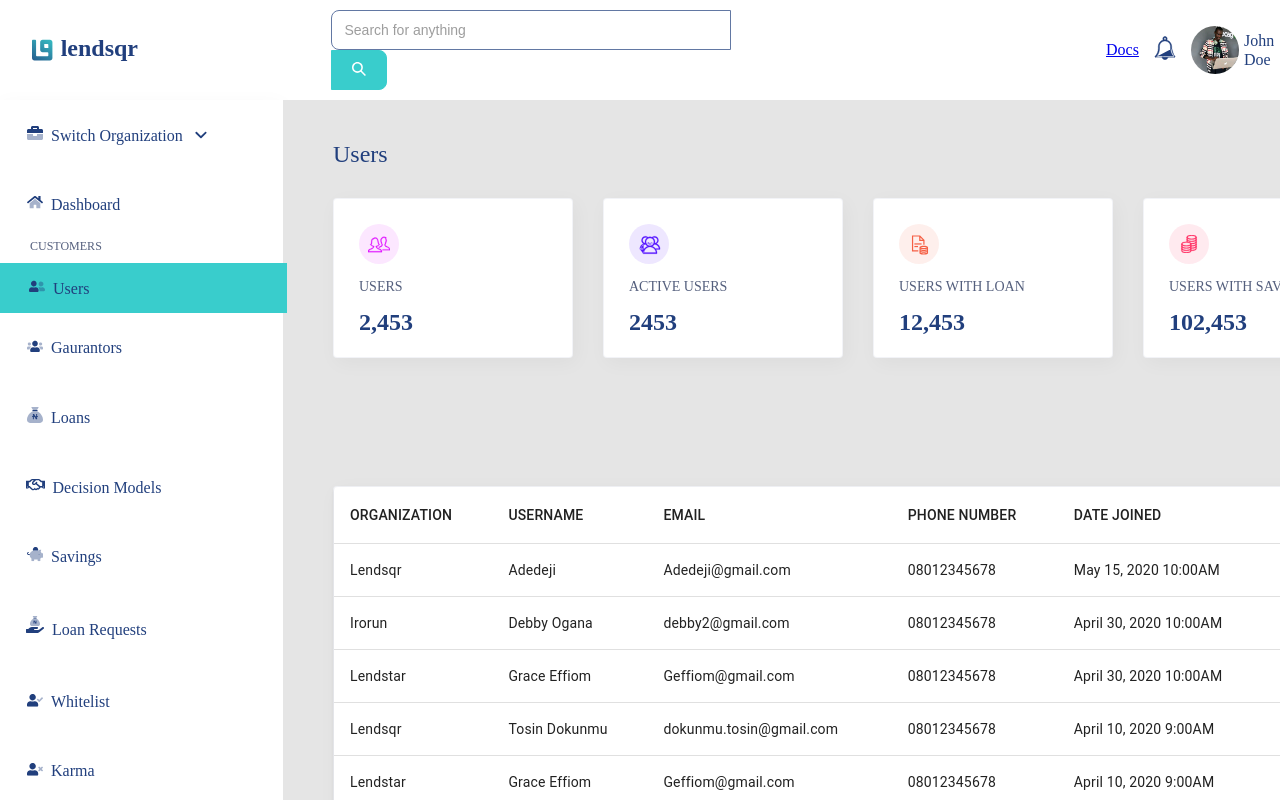
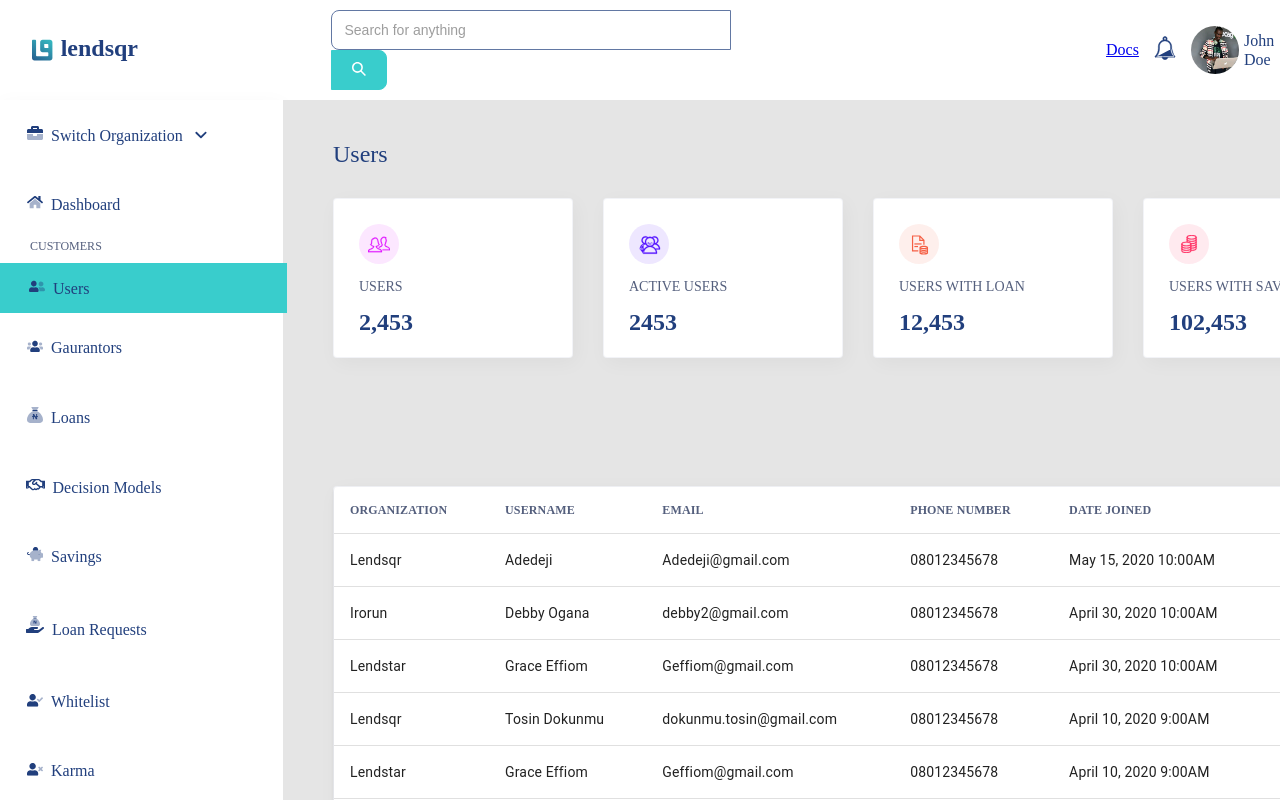
Before and after one commit to Danny4life/lendsqr, a React (Create React App) app: page /dashboard in a window 1280 px wide. Shown: the top 800 px of the page. Built offline with nearby package versions, Linux system fonts and the light colour scheme.

Commit message:
edit table column

```diff
--- a/src/components/dashboardTable/DashboardTable.jsx
+++ b/src/components/dashboardTable/DashboardTable.jsx
@@ -145,12 +145,12 @@ const DashboardTable = () => {
         <Table sx={{ minWidth: 650 }} aria-label="simple table">
           <TableHead>
             <TableRow>
-              <TableCell className="tableCell">ORGANIZATION</TableCell>
-              <TableCell className="tableCell">USERNAME</TableCell>
-              <TableCell className="tableCell">EMAIL</TableCell>
-              <TableCell className="tableCell">PHONE NUMBER</TableCell>
-              <TableCell className="tableCell">DATE JOINED</TableCell>
-              <TableCell className="tableCell">STATUS</TableCell>
+              <TableCell className="tableRow">ORGANIZATION</TableCell>
+              <TableCell className="tableRow">USERNAME</TableCell>
+              <TableCell className="tableRow">EMAIL</TableCell>
+              <TableCell className="tableRow">PHONE NUMBER</TableCell>
+              <TableCell className="tableRow">DATE JOINED</TableCell>
+              <TableCell className="tableRow">STATUS</TableCell>
             </TableRow>
           </TableHead>
           <TableBody>
--- a/src/components/dashboardTable/dashboardTable.scss
+++ b/src/components/dashboardTable/dashboardTable.scss
@@ -26,4 +26,15 @@
             background-color: rgba( 189, 189, 3, 0.103);
         }
     }
+
+     .tableRow {
+        font-family: 'Work Sans';
+        font-style: normal;
+        font-weight: 600;
+        font-size: 12px;
+        line-height: 14px;
+        text-transform: uppercase;
+        color: #545F7D;
+
+     }
 }
```
